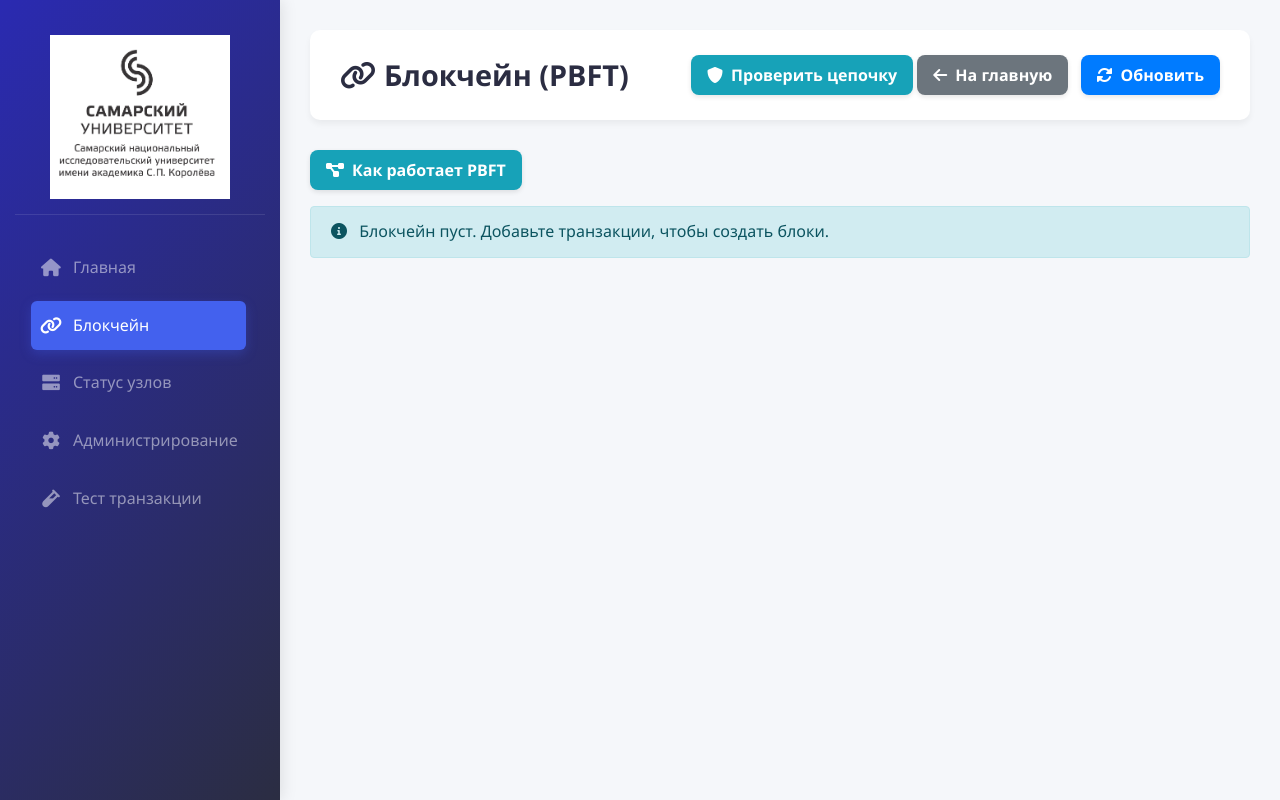
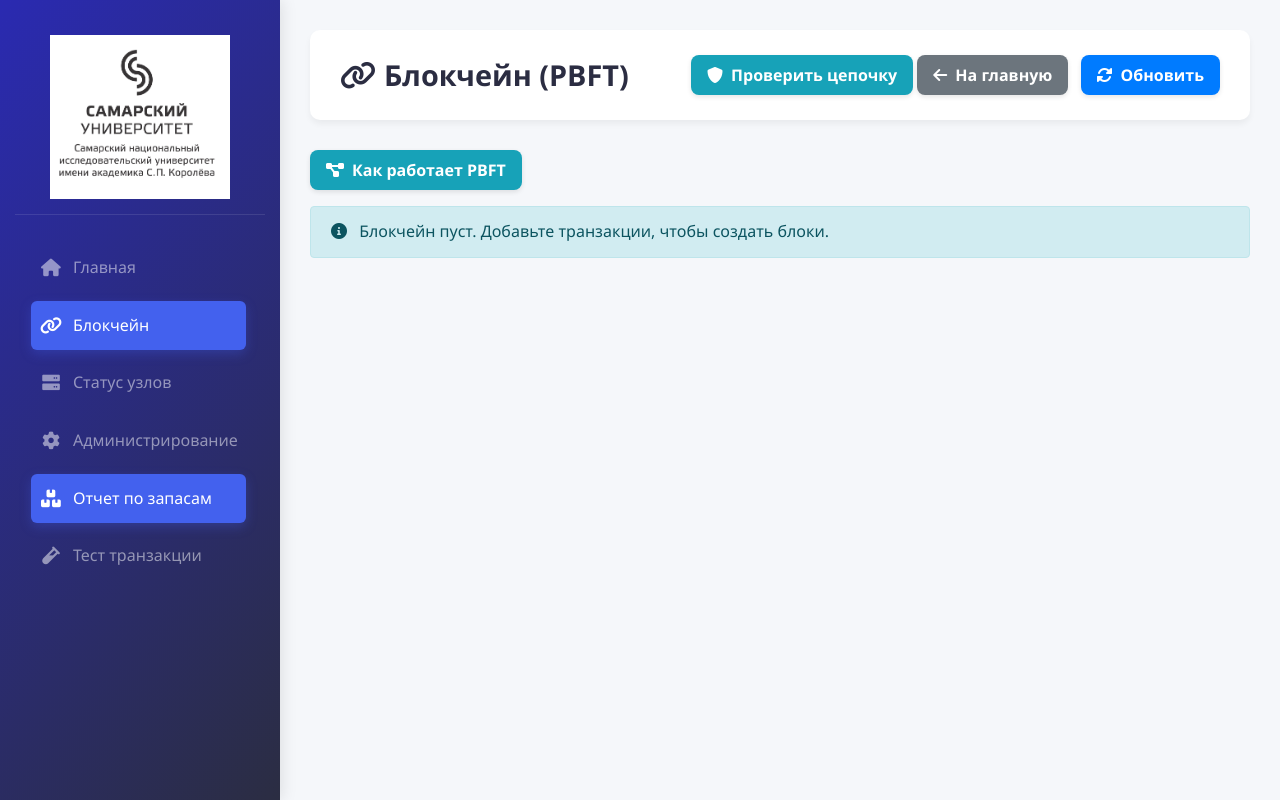
Before and after one commit to artemation/blockchain_inventor, a Flask app: page /blockchain in a window 1280 px wide. Run offline with Flask 3, Linux system fonts and the light colour scheme; the visitor is signed in with stand-in values (Sample User, id 1); data that the repository does not hold is empty; parts of the project's set-up code (start-up, migrations or seed data) failed here and were passed over; some libraries are stand-ins or nearby versions.

Commit message:
Update blockchain.html

```diff
--- a/templates/blockchain.html
+++ b/templates/blockchain.html
@@ -467,6 +467,12 @@
                         <a class="nav-link" href="{{ url_for('admin_panel') }}">
                             <i class="fas fa-cog"></i>
                             <span>Администрирование</span>
+                        </a>
+                    </li>
+                    <li class="nav-item">
+                        <a class="nav-link active" href="{{ url_for('inventory_report') }}">
+                            <i class="fas fa-boxes"></i>
+                            <span>Отчет по запасам</span>
                         </a>
                     </li>
                     <li class="nav-item">
```
